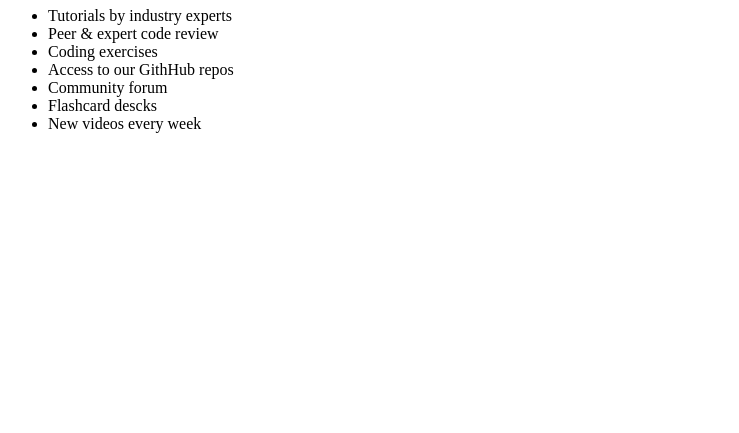
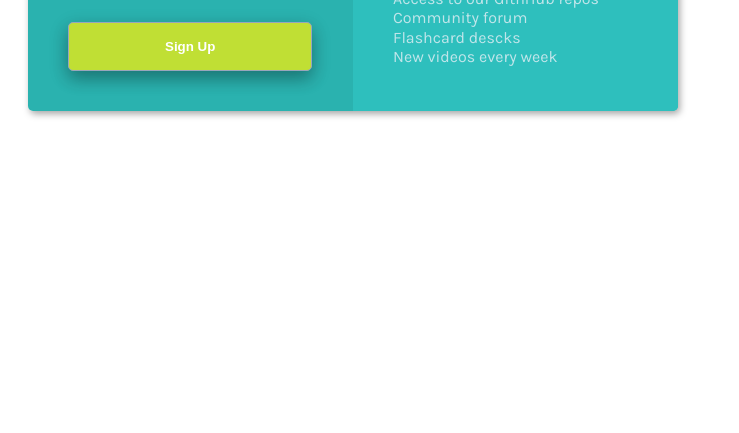
Before and after one commit to gamrothc/pricing-card-frontend-challenge, a plain HTML site: page index.html in a window 1280 px wide. Shown: the part 367-800 px from the top of the page, without its empty margins (0-739 px from the left). Drawn offline with Linux system fonts and the light colour scheme.

Commit message:
Update index.html

```diff
--- a/index.html
+++ b/index.html
@@ -4,7 +4,7 @@
     <link rel="preconnect" href="https://fonts.googleapis.com">
     <link rel="preconnect" href="https://fonts.gstatic.com" crossorigin>
     <link href="https://fonts.googleapis.com/css2?family=Karla:wght@400;700&family=Roboto+Slab&display=swap" rel="stylesheet">
-    <link href-"./style.css" rel="stylesheet">
+    <link rel="stylesheet" href="style.css">
   </head>
   <body>
     <div class="pricing-card">
@@ -38,6 +38,5 @@
 
       </div>
     </div>
-    <script src="./index.js"></script>
   </body>
 </html>
```
